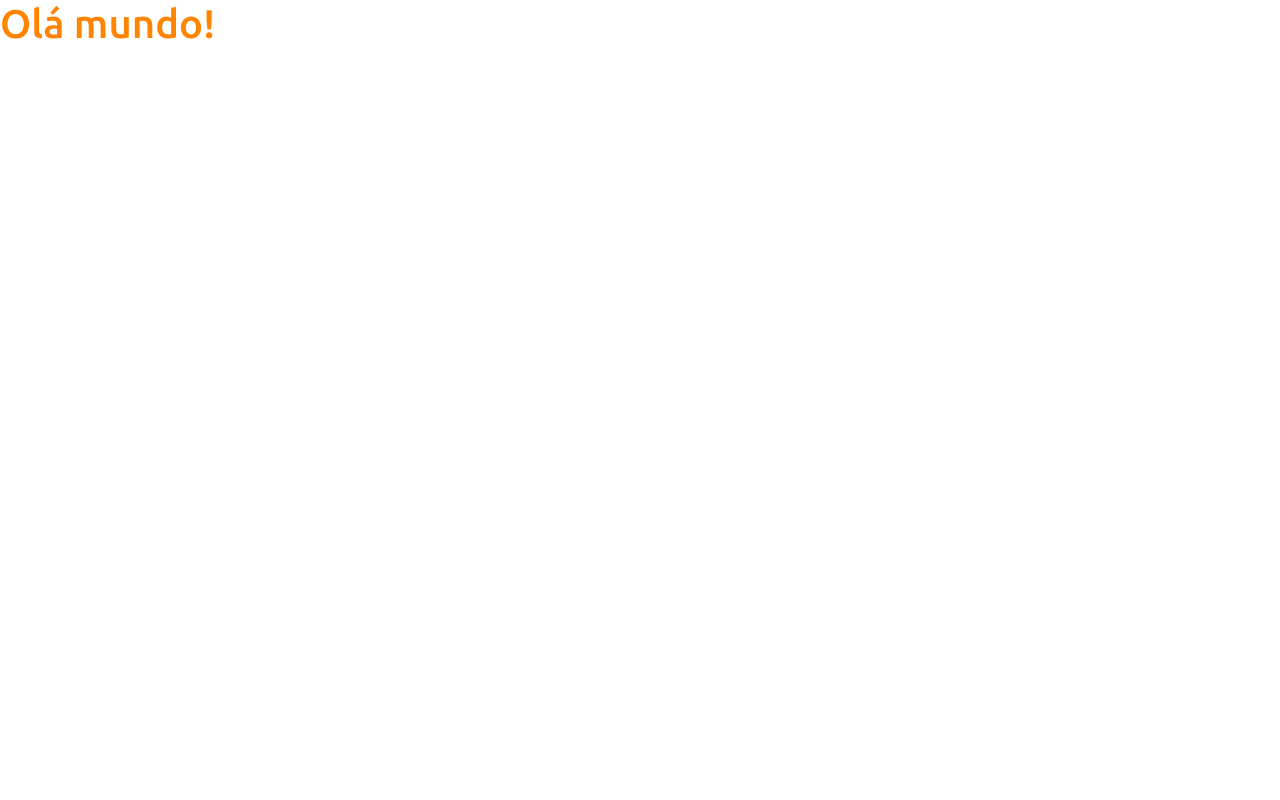
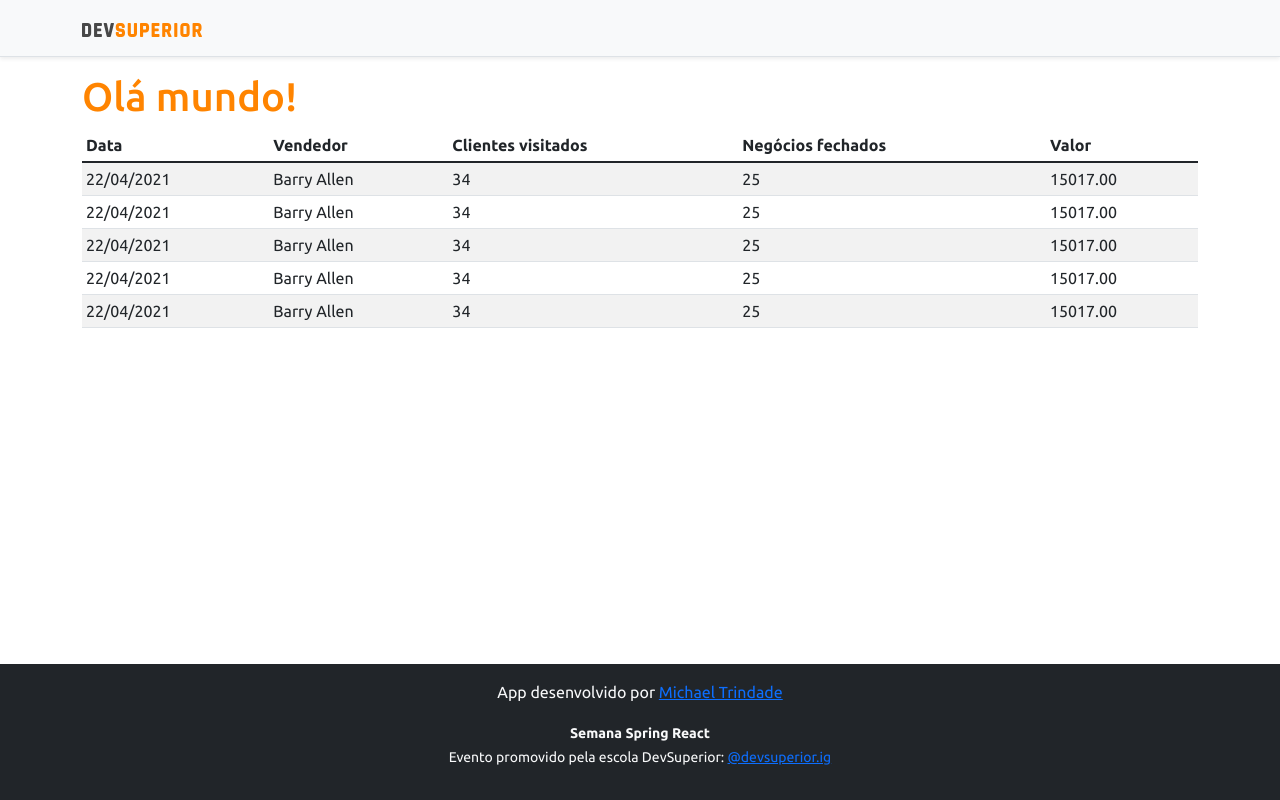
Before and after one commit to michaeltrindade/projeto-sds3, a React (Create React App) app in the folder frontend/: page / in a window 1280 px wide. Built offline with nearby package versions, Linux system fonts and the light colour scheme.

Commit message:
Componentes staticos

```diff
--- a/frontend/src/App.tsx
+++ b/frontend/src/App.tsx
@@ -1,8 +1,22 @@
+import DataTable from "components/DataTable";
+import Footer from "components/Footer";
+import NavBar from "components/NavBar";
+
 function App() {
   return (
-    <div>
-      <h1 className="text-primary">Olá mundo!</h1>
-    </div>
+    <>
+      {/**abaixo importando um componente para dentro de outro componente,
+     * que depois será renderizado no index.jsx
+     * lembrando que no retorno da função no react, só pode ter 1 elemento,
+     * para delimitar como 1 elemento só, usa-se o fragment <> </>
+    */}
+      <NavBar />
+      <div className="container">
+        <h1 className="text-primary">Olá mundo!</h1>
+        <DataTable/>
+      </div>
+      <Footer/>
+    </>
   );
 }
 
--- /dev/null
+++ b/frontend/src/components/DataTable/index.tsx
@@ -0,0 +1,56 @@
+function DataTable() {
+    return (
+        <div className="table-responsive">
+            <table className="table table-striped table-sm">
+                <thead>
+                    <tr>
+                        <th>Data</th>
+                        <th>Vendedor</th>
+                        <th>Clientes visitados</th>
+                        <th>Negócios fechados</th>
+                        <th>Valor</th>
+                    </tr>
+                </thead>
+                <tbody>
+                    <tr>
+                        <td>22/04/2021</td>
+                        <td>Barry Allen</td>
+                        <td>34</td>
+                        <td>25</td>
+                        <td>15017.00</td>
+                    </tr>
+                    <tr>
+                        <td>22/04/2021</td>
+                        <td>Barry Allen</td>
+                        <td>34</td>
+                        <td>25</td>
+                        <td>15017.00</td>
+                    </tr>
+                    <tr>
+                        <td>22/04/2021</td>
+                        <td>Barry Allen</td>
+                        <td>34</td>
+                        <td>25</td>
+                        <td>15017.00</td>
+                    </tr>
+                    <tr>
+                        <td>22/04/2021</td>
+                        <td>Barry Allen</td>
+                        <td>34</td>
+                        <td>25</td>
+                        <td>15017.00</td>
+                    </tr>
+                    <tr>
+                        <td>22/04/2021</td>
+                        <td>Barry Allen</td>
+                        <td>34</td>
+                        <td>25</td>
+                        <td>15017.00</td>
+                    </tr>
+                </tbody>
+            </table>
+        </div>
+    );
+}
+
+export default DataTable;
--- /dev/null
+++ b/frontend/src/components/Footer/index.tsx
@@ -0,0 +1,13 @@
+function Footer() {
+    return (
+        <footer className="footer mt-auto py-3 bg-dark">
+            <div className="container">
+                <p className="text-light">App desenvolvido por <a href="https://github.com/michaeltrindade" target="_blank" rel="noreferrer">Michael Trindade</a></p>
+                <p className="text-light"><small><strong>Semana Spring React</strong><br />
+                    Evento promovido pela escola DevSuperior: <a href="https://instagram.com/devsuperior.ig" target="_blank" rel="noreferrer">@devsuperior.ig</a></small></p>
+            </div>
+        </footer>
+    );
+}
+
+export default Footer;
--- /dev/null
+++ b/frontend/src/components/NavBar/index.tsx
@@ -0,0 +1,17 @@
+//tambem é possível usar uma expressão lambda conts NavBar = ()=>{} no lugar da function abaixo,
+//o que deixaria evidente que é uma variável.
+import ImgDsDark from 'assets/img/ds-dark.svg';
+
+function NavBar() {
+    return (
+        <div className="d-flex flex-column flex-md-row align-items-center p-3 px-md-4 mb-3 bg-light border-bottom shadow-sm">
+            <div className="container">
+                <nav className="my-2 my-md-0 mr-md-3">
+                    <img src={ImgDsDark} alt="DevSuperior" width="120" />
+                </nav>
+            </div>
+        </div>
+    );
+}
+
+export default NavBar;
```
Also changed, not shown: frontend/src/assets/img/ds-dark.svg (added).
